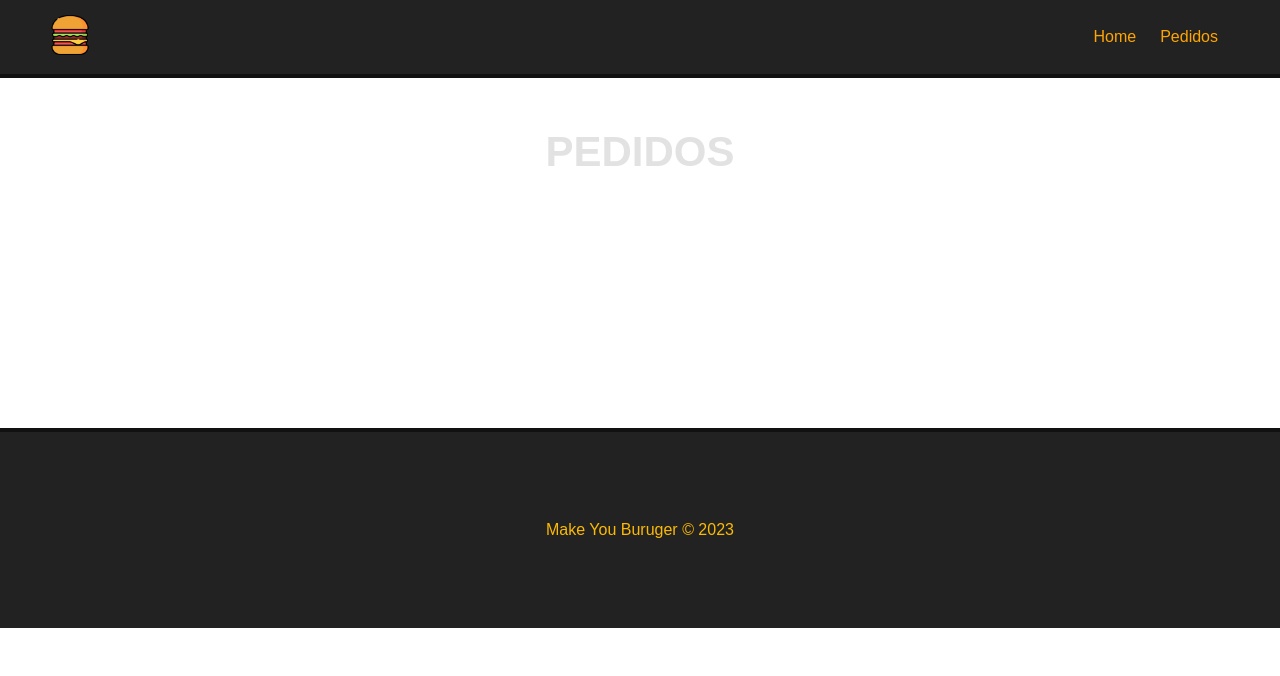
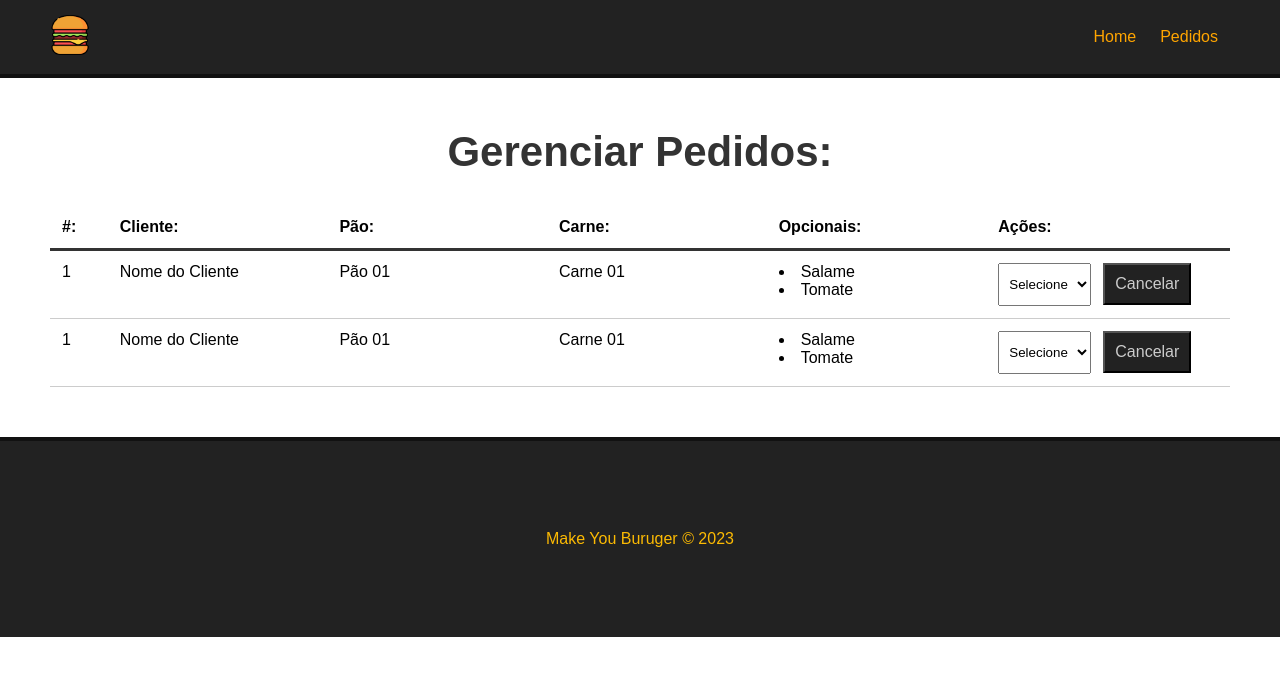
Before and after one commit to juliocesar014/3-make-burguer, a Vue app: page /pedidos in a window 1280 px wide. Shown: the top 676 px of the page. Built offline with nearby package versions, Linux system fonts and the light colour scheme.

Commit message:
feat: Create html/css dashboard

```diff
--- a/src/views/PedidosView.vue
+++ b/src/views/PedidosView.vue
@@ -1,5 +1,18 @@
 <template>
   <div class="main-container">
-    <h1>PEDIDOS</h1>
+    <DashboardComponente />
   </div>
 </template>
+
+<script>
+import DashboardComponente from "@/components/DashboardComponente.vue";
+
+export default {
+  name: "PedidosView",
+  components: {
+    DashboardComponente,
+  },
+};
+</script>
+
+<style scoped></style>
```
